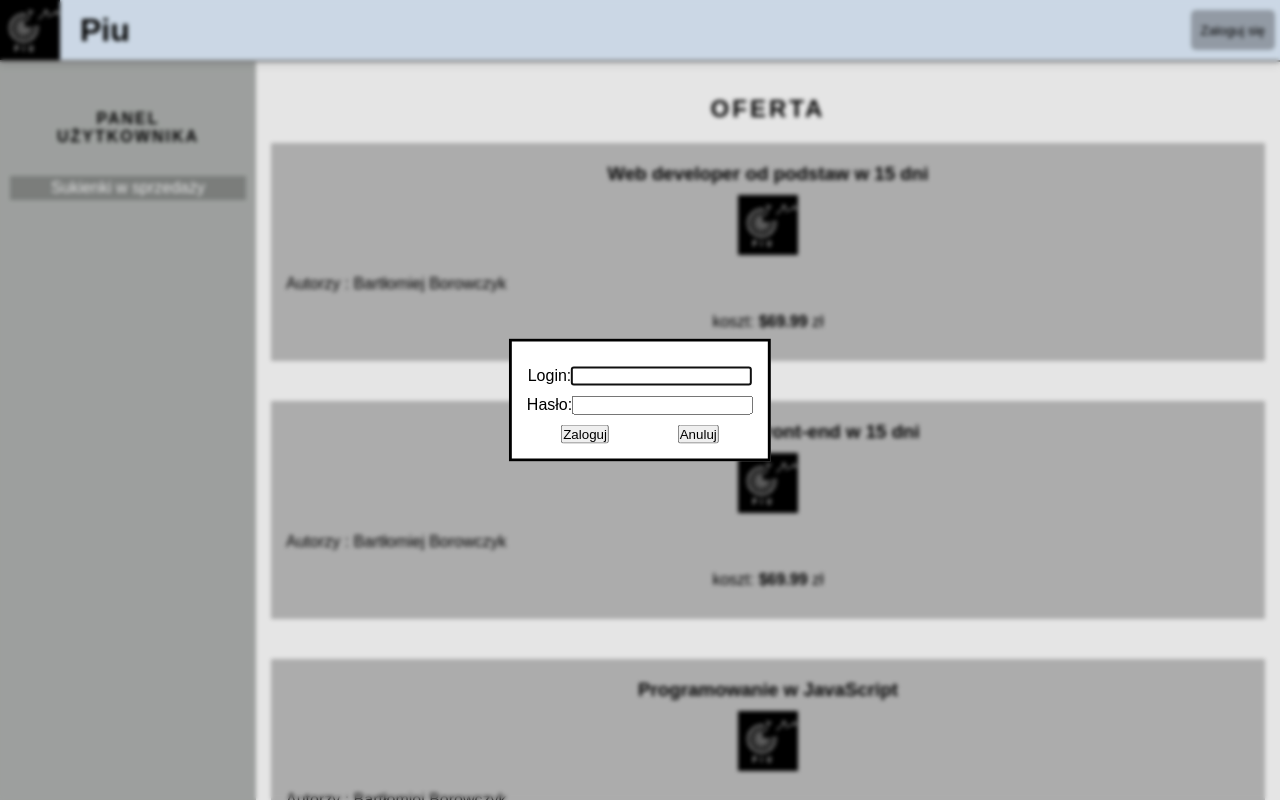
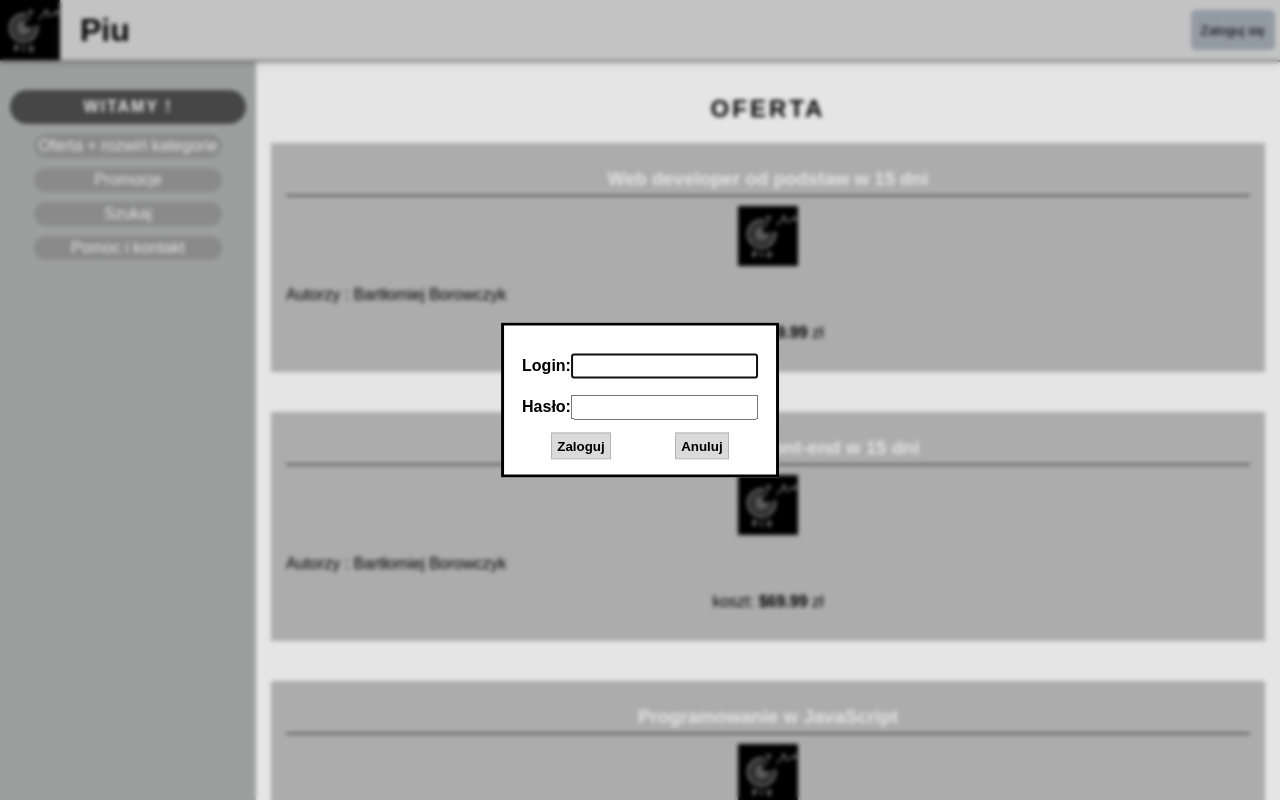
Before and after one commit to siemacotam/piu, a React (Create React App) app: page /#/ in a window 1280 px wide. Both pictures are taken after a click on the button "Zaloguj się". Shown: the top 800 px of the page. Built offline with nearby package versions, Linux system fonts and the light colour scheme.

Commit message:
feat: work on styles

```diff
--- a/src/App.js
+++ b/src/App.js
@@ -12,8 +12,8 @@ import './App.css';
 const App = () => {
   return (
     <StoreProvider>
-      <Header />
       <Router basename={process.env.PUBLIC_URL}>
+        <Header />
         <div className="content-wrapper">
             <AsideMenu />
             <Content />
--- a/src/components/AsideMenu/AsideMenu.css
+++ b/src/components/AsideMenu/AsideMenu.css
@@ -16,22 +16,27 @@
 
 .aside-menu__title {
     margin-top: 20px;
-    padding: 20px;
+    padding: 8px;
     text-align: center;
     letter-spacing: 2px;
     text-transform: uppercase;
     font-weight: bold;
+    background-color: #4E4E4E;
+    color: white;
+    border-radius: 30px;
 }
 
 .aside-menu__link {
+    width: 80%;
     text-decoration: none;
-    margin-top: 10px;
+    margin: 10px auto;
     padding: 3px;
     display: block;
-    background-color: #898C8A;
+    background-color: #9A9A9A;
     color: white;
     text-align: center;
     cursor: pointer;
+    border-radius: 30px;
 }
 
 
--- a/src/components/AsideMenu/AsideMenu.jsx
+++ b/src/components/AsideMenu/AsideMenu.jsx
@@ -8,7 +8,6 @@ import UserMenu from './subcomponents/UserMenu';
 const ADMIN_TYPE = 1
 
 const AsideMenu = () => {
-    // const [flag , setFlag] = useState(true)
     const { isMenuOpen , setIsMenuOpen } = useContext(StoreContext);
     const { user } = useContext(StoreContext);
 
--- a/src/components/AsideMenu/subcomponents/UserMenu.jsx
+++ b/src/components/AsideMenu/subcomponents/UserMenu.jsx
@@ -8,15 +8,22 @@ const UserMenu = ({ isUserLogged, hideMenu }) => {
     const { isMenuOpen, setIsMenuOpen } = useContext(StoreContext);
     return (
         <>
-            <p className='aside-menu__title'>Panel użytkownika</p>
-            <nav>
-                <ul>
-                    <li>
-                        <Link onClick={hideMenu} className='aside-menu__link' to='/'>Sukienki w sprzedaży</Link>
-                    </li>
-                    {isUserLogged && <li><Link onClick={hideMenu} className='aside-menu__link' to='/my-dresses'>Moje zamówienia</Link> </li> }
-                </ul>
-            </nav>
+            <p className='aside-menu__title'>Witamy !</p>
+            <Link onClick={hideMenu} className='aside-menu__link' to='/'>Oferta + rozwiń kategorie</Link>
+            <Link onClick={hideMenu} className='aside-menu__link' to='/'>Promocje</Link>
+            <Link onClick={hideMenu} className='aside-menu__link' to='/'>Szukaj</Link>
+            <Link onClick={hideMenu} className='aside-menu__link' to='/'>Pomoc i kontakt</Link>
+            {isUserLogged ?
+            <>
+                <p className='aside-menu__title'>Panel użytkownika</p>
+                <nav>
+                    <ul>
+                        <li><Link onClick={hideMenu} className='aside-menu__link' to='/my-dresses'>Moje zamówienia</Link> </li>
+                        <li><Link onClick={hideMenu} className='aside-menu__link' to='/my-dresses'>Moje dane</Link> </li>
+                    </ul>
+                </nav>
+            </>
+            :null }
         </>
      );
 }
--- a/src/components/Dress/Dress.css
+++ b/src/components/Dress/Dress.css
@@ -10,7 +10,10 @@
 
 .dress-card__title {
     text-align: center;
-    margin-bottom: 10px;
+    padding: 5px 0;
+    margin: 0 15px 10px 15px;
+    color: white;
+    border-bottom: 1px solid black;
 }
 
 .dress-card__image {
--- a/src/components/Header/Header.css
+++ b/src/components/Header/Header.css
@@ -5,7 +5,7 @@
     right: 0;
     display: flex;
     border-bottom: 2px solid grey;
-    background-color: #E2F0FF;
+    background-color: #DADADA;
     box-shadow: 0 3px 8px rgba(0,0,0,0.1);
     z-index: 10;
 }
--- a/src/components/Header/Header.jsx
+++ b/src/components/Header/Header.jsx
@@ -1,6 +1,7 @@
 import React, { useContext, useState } from 'react';
 import LoginForm from '../LoginForm/LoginForm';
 
+import {Link} from 'react-router-dom'
 import { StoreContext } from '../../store/StoreProvider';
 import logo from '../../images/logo.png'
 
@@ -24,7 +25,7 @@ const Header = () => {
 
     return (
         <header className='header'>
-            <div className='header__logo-wrapper'><img src={logo} alt="" /> </div>
+            <Link to='/piu'><div className='header__logo-wrapper'><img src={logo} alt="" /> </div></Link>
             <h1 className='header__title'>Piu</h1>
             <button className='header__button' onClick={handleOnClick}>{setProperlyLabel}</button>
             <LoginForm handleOnClose={handleOnClose} isModalOpen={isModalOpen}></LoginForm>
--- a/src/components/LoginForm/LoginForm.css
+++ b/src/components/LoginForm/LoginForm.css
@@ -12,3 +12,19 @@
     display: flex;
     justify-content: space-around;
 }
+
+.login-form__button{
+    padding: 5px;
+    background-color: #DADADA ;
+    border: 1px solid #B4B4B4;
+    font-weight: bold;
+}
+
+.login-form__label {
+    padding: 3px;
+    font-weight: bold;
+}
+
+.login-form__input {
+    padding: 3px;
+}
--- a/src/components/LoginForm/LoginForm.jsx
+++ b/src/components/LoginForm/LoginForm.jsx
@@ -73,20 +73,20 @@ const LoginForm = ({handleOnClose, isModalOpen}) => {
             {validateMessageComponent}
             <form className='login-form' method='post' onSubmit={handleOnSubmit}>
                 <div className="login-form__row">
-                    <label>
+                    <label className='login-form__label'>
                         Login:
-                        <input onChange={handleOnChangeLogin} type="text" value={login}/>
+                        <input className='login-form__input' onChange={handleOnChangeLogin} type="text" value={login}/>
                     </label>
                 </div>
                 <div className="login-form__row">
-                <label>
+                <label className='login-form__label'>
                     Hasło:
-                        <input onChange={handleOnChangePassword} type="password" value={password}/>
+                        <input className='login-form__input' onChange={handleOnChangePassword} type="password" value={password}/>
                     </label>
                 </div>
                 <div className="login-form__row">
-                    <button type='submit'>Zaloguj</button>
-                    <button onClick={handleOnCloseModal} type='button'>Anuluj</button>
+                    <button className='login-form__button' type='submit'>Zaloguj</button>
+                    <button className='login-form__button' onClick={handleOnCloseModal} type='button'>Anuluj</button>
                 </div>
             </form>
         </Modal>
```
